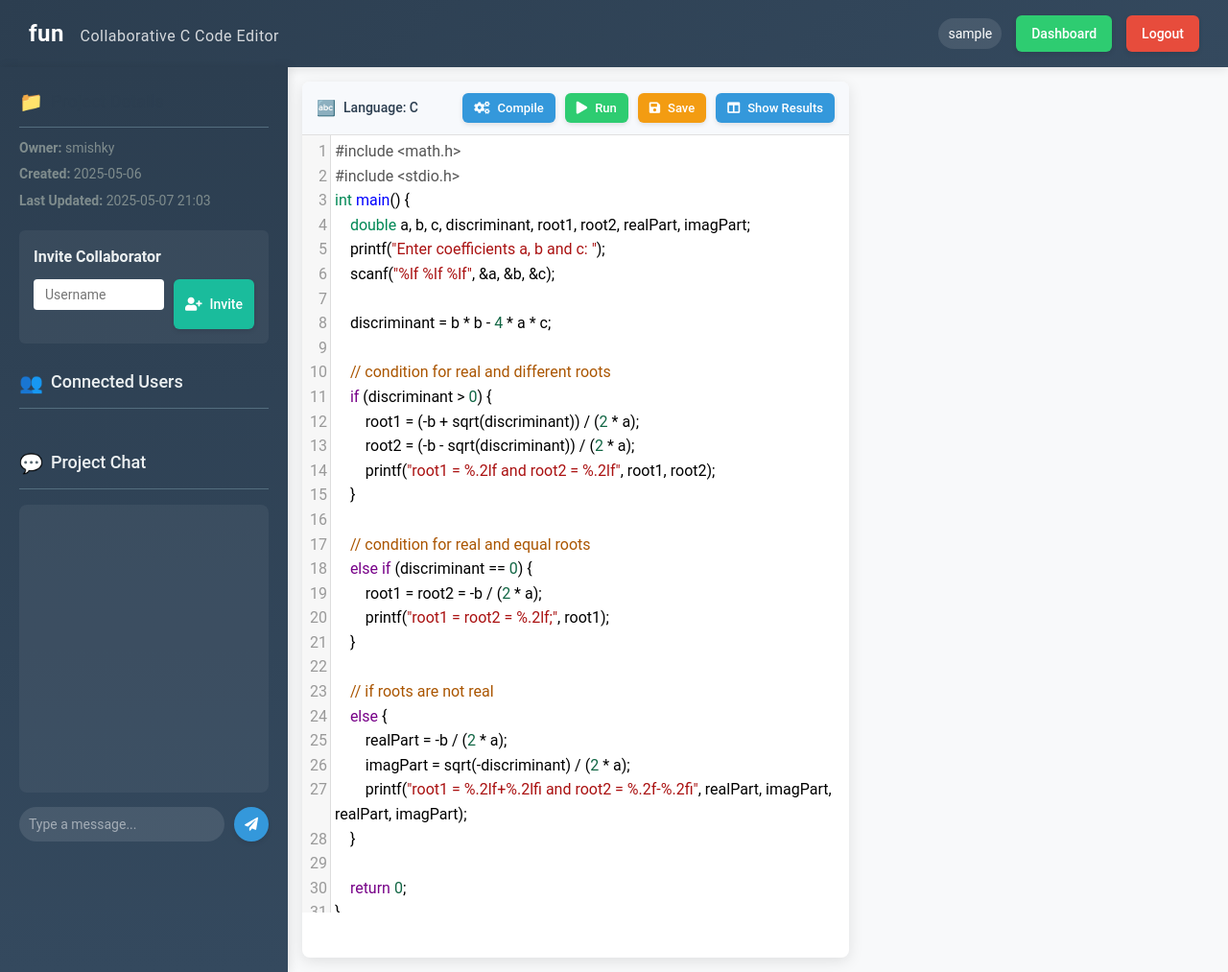
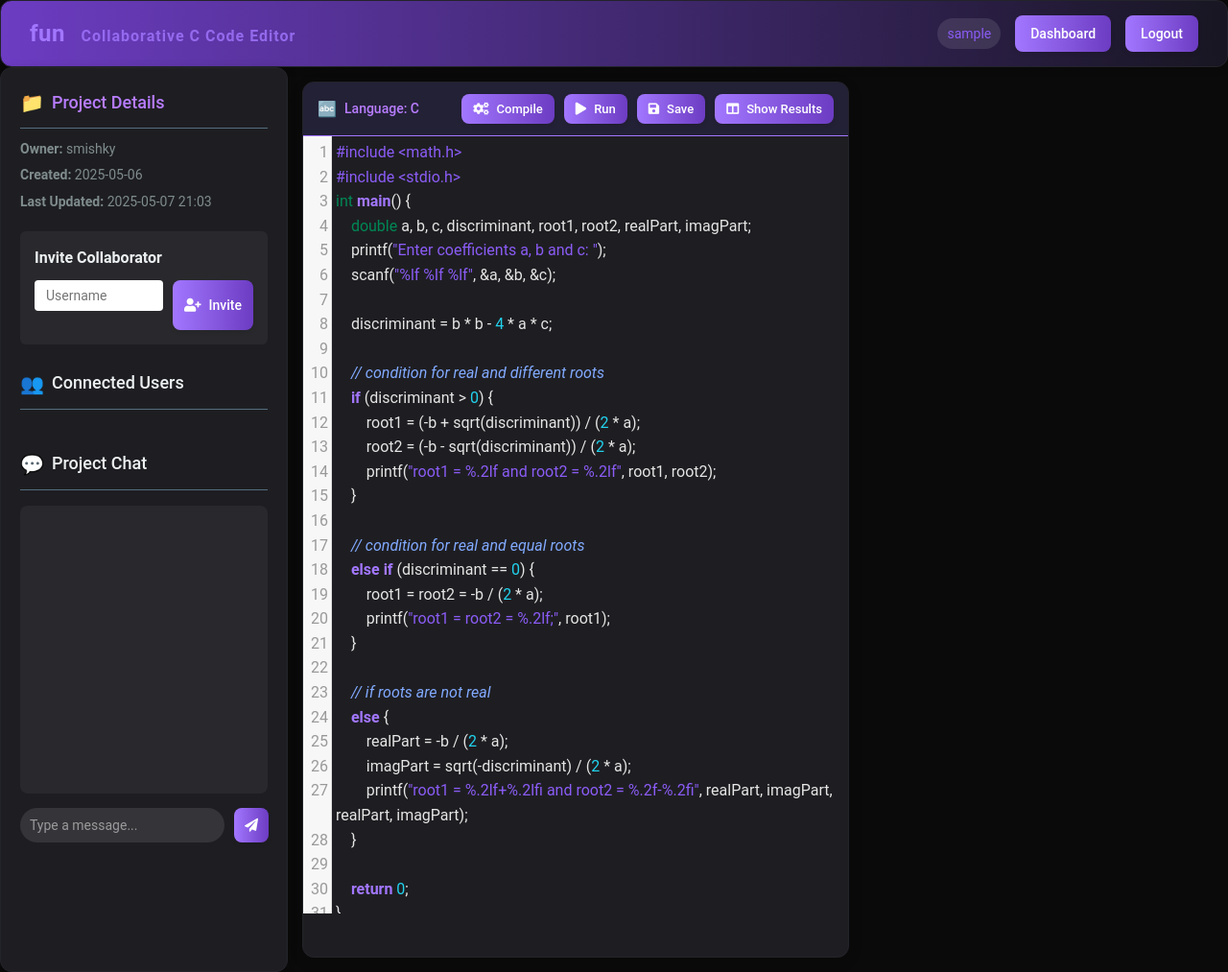
Before and after one commit to ysmish/VCCE, a Flask app: page /project/1 in a window 1280 px wide. Shown: the whole page at 96% size. Run offline with Flask 3, Linux system fonts and the light colour scheme; the visitor is signed in with stand-in values (Sample User, id 1); data comes from the database, SQL or seed files in the repository; both versions use the stored data as it was after the commit; some libraries are stand-ins or nearby versions.

Commit message:
played with the design a bit

```diff
--- a/static/style.css
+++ b/static/style.css
@@ -1,3 +1,141 @@
+/* Modern Purple & Black Color Palette */
+:root {
+    --black: #181622;
+    --dark-gray: #232136;
+    --purple: #a277ff;
+    --purple-dark: #6c3cc2;
+    --purple-light: #e0aaff;
+    --accent: #ffca85;
+    --error: #ff6767;
+    --success: #61ffca;
+    --info: #82aaff;
+    --bg-main: #181622;
+    --bg-card: #232136;
+    --text-main: #f5f5fa;
+    --text-muted: #a0a0b0;
+    --border: #2d2a45;
+}
+
+body {
+    background: var(--bg-main) !important;
+    color: var(--text-main) !important;
+    font-family: 'Inter', 'Roboto', 'Arial', sans-serif;
+}
+
+.header, .sidebar, .editor-container, .results-container, .dashboard-section, .project-card, .exercise-card, .exercise-sidebar {
+    background: var(--bg-card) !important;
+    color: var(--text-main) !important;
+    border-radius: 12px !important;
+    box-shadow: 0 2px 12px rgba(162,119,255,0.08);
+    border: 1px solid var(--border) !important;
+}
+
+.header {
+    background: linear-gradient(90deg, var(--purple-dark) 0%, var(--black) 100%) !important;
+    color: var(--accent) !important;
+    border-bottom: 2px solid var(--purple);
+}
+
+.header h1, .header h2, .header h3, .header .project-subtitle, title {
+    color: var(--purple) !important;
+    letter-spacing: 1px;
+    font-weight: 700;
+}
+
+.project-subtitle {
+    color: var(--accent) !important;
+    font-size: 16px;
+    opacity: 0.8;
+    margin-left: 10px;
+}
+
+.btn, .action-btn, .run-btn, .compile-btn, .save-btn, .create-btn, .invite-btn, .send-btn, .cancel-btn, .back-btn, .view-all-btn, .start-btn, .continue-btn {
+    background: linear-gradient(90deg, var(--purple) 0%, var(--purple-dark) 100%) !important;
+    color: #fff !important;
+    border: none !important;
+    border-radius: 8px !important;
+    box-shadow: 0 2px 8px rgba(162,119,255,0.12);
+    transition: background 0.2s, box-shadow 0.2s;
+    font-weight: 600;
+}
+
+.btn:hover, .action-btn:hover, .run-btn:hover, .compile-btn:hover, .save-btn:hover, .create-btn:hover, .invite-btn:hover, .send-btn:hover, .cancel-btn:hover, .back-btn:hover, .view-all-btn:hover, .start-btn:hover, .continue-btn:hover {
+    background: linear-gradient(90deg, var(--purple-light) 0%, var(--purple) 100%) !important;
+    color: var(--black) !important;
+    box-shadow: 0 4px 16px rgba(162,119,255,0.18);
+}
+
+.editor-options, .output-tabs, .input-container {
+    background: var(--dark-gray) !important;
+    color: var(--text-main) !important;
+    border-bottom: 1px solid var(--purple) !important;
+}
+
+.tab.active {
+    background: var(--purple) !important;
+    color: #fff !important;
+    border-bottom: 3px solid var(--accent) !important;
+}
+
+.tab {
+    background: var(--dark-gray) !important;
+    color: var(--text-main) !important;
+}
+
+.result-header {
+    background: linear-gradient(90deg, var(--purple-dark) 0%, var(--purple) 100%);
+    color: var(--accent) !important;
+}
+
+.CodeMirror {
+    background: var(--bg-card) !important;
+    color: var(--text-main) !important;
+    font-family: 'Fira Code', 'Consolas', monospace;
+    font-size: 16px;
+}
+
+/* Syntax highlighting accents */
+.cm-s-default .cm-keyword { color: var(--purple) !important; font-weight: 600 !important; }
+.cm-s-default .cm-string { color: var(--accent) !important; }
+.cm-s-default .cm-number { color: var(--success) !important; }
+.cm-s-default .cm-comment { color: var(--info) !important; font-style: italic !important; }
+.cm-s-default .cm-builtin { color: var(--purple-light) !important; }
+.cm-s-default .cm-def { color: var(--purple) !important; font-weight: 600 !important; }
+.cm-s-default .cm-meta { color: var(--accent) !important; }
+.cm-s-default .cm-tag { color: var(--purple-light) !important; }
+.cm-s-default .cm-attribute { color: var(--accent) !important; }
+.cm-s-default .cm-error { color: #fff !important; background: var(--error) !important; }
+
+.input-container textarea {
+    background: var(--black) !important;
+    color: var(--text-main) !important;
+    border: 1px solid var(--purple) !important;
+}
+
+.notification.success {
+    background: var(--success) !important;
+    color: var(--black) !important;
+}
+.notification.error {
+    background: var(--error) !important;
+    color: #fff !important;
+}
+.notification.info {
+    background: var(--info) !important;
+    color: #fff !important;
+}
+
+::-webkit-scrollbar {
+    width: 8px;
+    background: var(--dark-gray);
+}
+::-webkit-scrollbar-thumb {
+    background: var(--purple);
+    border-radius: 4px;
+}
+
+/* Remove any previous pastel, light, or warm palette overrides */
+
 /* Modern Dark Theme */
 :root {
     --bg-main: #0a0a0a;
@@ -65,7 +203,7 @@
 
 /* Header Styles */
 .header {
-    background: linear-gradient(135deg, #2c3e50, #34495e);
+    background: linear-gradient(135deg, #b87dff, #34495e);
     color: white;
     padding: 15px 30px;
     display: flex;
@@ -274,7 +412,7 @@
 .language-info {
     font-size: 14px;
     font-weight: 500;
-    color: #2c3e50;
+    color: #b87dff;
     display: flex;
     align-items: center;
     gap: 8px;
@@ -287,14 +425,14 @@
 
 .CodeMirror {
     height: calc(100vh - 140px);
-    font-size: 16px;
+    -size: 16px;
     font-family: 'Fira Code', 'Consolas', monospace;
 }
 
 /* Sidebar and Active Users Styles */
 .sidebar {
     width: 300px;
-    background: linear-gradient(to bottom, #2c3e50, #34495e);
+    background: linear-gradient(to bottom, #b87dff, #34495e);
     color: white;
     padding: 20px;
     overflow-y: auto;
@@ -768,7 +906,7 @@
 .project-info h3 {
     font-size: 18px;
     margin-bottom: 10px;
-    color: #2c3e50;
+    color: #b87dff;
 }
 
 .project-info p {
```
Also changed, not shown: other parts of static/style.css (+14 -14 lines), site.db.
